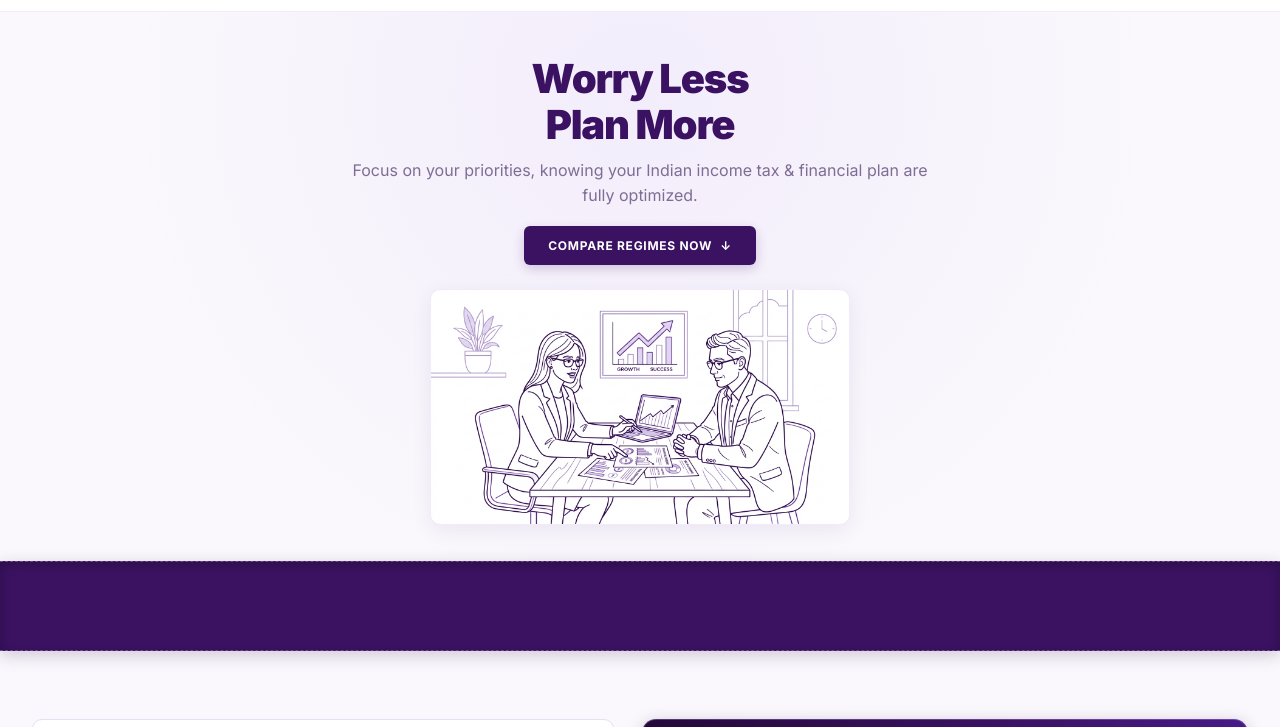
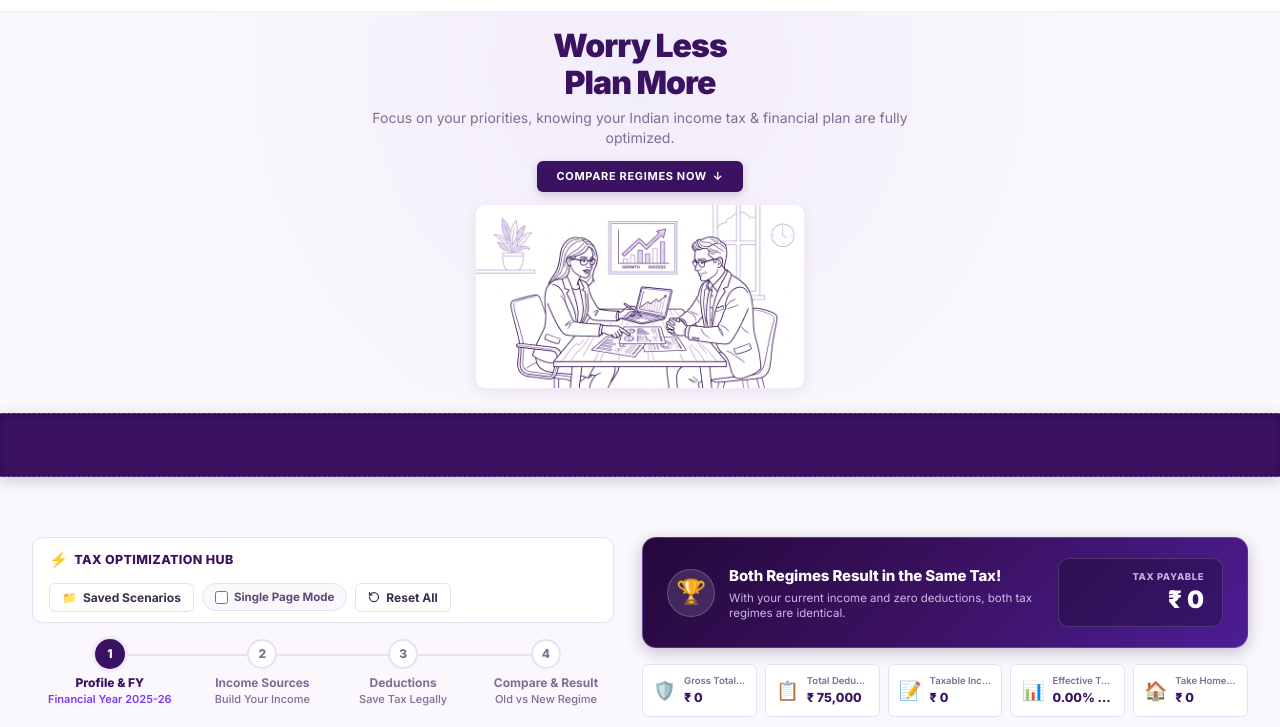
Before and after one commit to uttamvardam/Web-Projects, a website: page index.html in a window 1280 px wide. Shown: the part 57-784 px from the top of the page. Drawn offline with Linux system fonts and the light colour scheme.

Commit message:
Scale hero elements so both discussion illustration and full purple separator band are 100% visible on first screen

```diff
--- a/Tax-Clarity/css/styles.css
+++ b/Tax-Clarity/css/styles.css
@@ -174,7 +174,7 @@ button {
 
 /* ================= HERO / TOP VISUAL AREA ================= */
 .hero-visual-section {
-  padding: 44px 0 36px 0;
+  padding: 16px 0 10px 0;
   text-align: center;
   position: relative;
   background: radial-gradient(circle at 50% 15%, rgba(124, 58, 237, 0.06) 0%, transparent 65%);
@@ -189,12 +189,12 @@ button {
 }
 
 .hero-main-title {
-  font-size: 2.5rem;
+  font-size: 2rem;
   font-weight: 900;
   line-height: 1.15;
   color: var(--color-primary);
   letter-spacing: -0.03em;
-  margin-bottom: 10px;
+  margin-bottom: 6px;
 }
 
 [data-theme="dark"] .hero-main-title {
@@ -202,40 +202,40 @@ button {
 }
 
 .hero-subtitle {
-  font-size: 1rem;
+  font-size: 0.875rem;
   color: var(--text-muted);
   font-weight: 400;
-  max-width: 580px;
-  line-height: 1.55;
-  margin-bottom: 18px;
+  max-width: 540px;
+  line-height: 1.45;
+  margin-bottom: 12px;
 }
 
 .hero-cta-btn {
   display: inline-flex;
   align-items: center;
-  gap: 8px;
-  padding: 10px 24px;
+  gap: 6px;
+  padding: 7px 20px;
   background: var(--color-primary);
   color: #FFFFFF;
   border-radius: var(--radius-sm);
-  font-size: 12px;
+  font-size: 11px;
   font-weight: 700;
   letter-spacing: 0.06em;
   text-transform: uppercase;
   border: none;
   transition: all var(--transition-fast);
-  box-shadow: 0 4px 12px rgba(59, 18, 98, 0.2);
+  box-shadow: 0 3px 10px rgba(59, 18, 98, 0.2);
   text-decoration: none;
 }
 
 .hero-cta-btn:hover {
   background: var(--color-primary-hover);
-  transform: translateY(-2px);
-  box-shadow: 0 6px 16px rgba(59, 18, 98, 0.28);
+  transform: translateY(-1px);
+  box-shadow: 0 5px 14px rgba(59, 18, 98, 0.28);
 }
 
 .hero-illustration-wrapper {
-  margin-top: 24px;
+  margin-top: 12px;
   display: flex;
   justify-content: center;
   align-items: center;
@@ -244,10 +244,10 @@ button {
 
 .hero-illustration-img {
   width: 100%;
-  max-width: 420px;
+  max-width: 330px;
   height: auto;
   border-radius: var(--radius-md);
-  box-shadow: 0 6px 20px rgba(59, 18, 98, 0.07);
+  box-shadow: 0 4px 14px rgba(59, 18, 98, 0.07);
   border: 1px solid var(--border-subtle);
   background: #FFFFFF;
   display: block;
@@ -256,13 +256,14 @@ button {
 /* ================= FULL-WIDTH DEEP PURPLE SEPARATOR BAND ================= */
 .purple-separator-band {
   width: 100%;
-  height: 90px;
+  height: 64px;
   background: var(--bg-ribbon); /* #24083B / deep royal purple */
   border-top: 1px dashed rgba(233, 213, 255, 0.28);
   border-bottom: 1px dashed rgba(233, 213, 255, 0.28);
-  margin-bottom: 36px;
+  margin-top: 14px;
+  margin-bottom: 28px;
   position: relative;
-  box-shadow: inset 0 3px 12px rgba(0, 0, 0, 0.25), 0 4px 16px rgba(36, 8, 59, 0.2);
+  box-shadow: inset 0 2px 8px rgba(0, 0, 0, 0.25), 0 4px 14px rgba(36, 8, 59, 0.2);
 }
 
 /* ================= MAIN 2-COLUMN DASHBOARD ================= */
--- a/css/styles.css
+++ b/css/styles.css
@@ -174,7 +174,7 @@ button {
 
 /* ================= HERO / TOP VISUAL AREA ================= */
 .hero-visual-section {
-  padding: 44px 0 36px 0;
+  padding: 16px 0 10px 0;
   text-align: center;
   position: relative;
   background: radial-gradient(circle at 50% 15%, rgba(124, 58, 237, 0.06) 0%, transparent 65%);
@@ -189,12 +189,12 @@ button {
 }
 
 .hero-main-title {
-  font-size: 2.5rem;
+  font-size: 2rem;
   font-weight: 900;
   line-height: 1.15;
   color: var(--color-primary);
   letter-spacing: -0.03em;
-  margin-bottom: 10px;
+  margin-bottom: 6px;
 }
 
 [data-theme="dark"] .hero-main-title {
@@ -202,40 +202,40 @@ button {
 }
 
 .hero-subtitle {
-  font-size: 1rem;
+  font-size: 0.875rem;
   color: var(--text-muted);
   font-weight: 400;
-  max-width: 580px;
-  line-height: 1.55;
-  margin-bottom: 18px;
+  max-width: 540px;
+  line-height: 1.45;
+  margin-bottom: 12px;
 }
 
 .hero-cta-btn {
   display: inline-flex;
   align-items: center;
-  gap: 8px;
-  padding: 10px 24px;
+  gap: 6px;
+  padding: 7px 20px;
   background: var(--color-primary);
   color: #FFFFFF;
   border-radius: var(--radius-sm);
-  font-size: 12px;
+  font-size: 11px;
   font-weight: 700;
   letter-spacing: 0.06em;
   text-transform: uppercase;
   border: none;
   transition: all var(--transition-fast);
-  box-shadow: 0 4px 12px rgba(59, 18, 98, 0.2);
+  box-shadow: 0 3px 10px rgba(59, 18, 98, 0.2);
   text-decoration: none;
 }
 
 .hero-cta-btn:hover {
   background: var(--color-primary-hover);
-  transform: translateY(-2px);
-  box-shadow: 0 6px 16px rgba(59, 18, 98, 0.28);
+  transform: translateY(-1px);
+  box-shadow: 0 5px 14px rgba(59, 18, 98, 0.28);
 }
 
 .hero-illustration-wrapper {
-  margin-top: 24px;
+  margin-top: 12px;
   display: flex;
   justify-content: center;
   align-items: center;
@@ -244,10 +244,10 @@ button {
 
 .hero-illustration-img {
   width: 100%;
-  max-width: 420px;
+  max-width: 330px;
   height: auto;
   border-radius: var(--radius-md);
-  box-shadow: 0 6px 20px rgba(59, 18, 98, 0.07);
+  box-shadow: 0 4px 14px rgba(59, 18, 98, 0.07);
   border: 1px solid var(--border-subtle);
   background: #FFFFFF;
   display: block;
@@ -256,13 +256,14 @@ button {
 /* ================= FULL-WIDTH DEEP PURPLE SEPARATOR BAND ================= */
 .purple-separator-band {
   width: 100%;
-  height: 90px;
+  height: 64px;
   background: var(--bg-ribbon); /* #24083B / deep royal purple */
   border-top: 1px dashed rgba(233, 213, 255, 0.28);
   border-bottom: 1px dashed rgba(233, 213, 255, 0.28);
-  margin-bottom: 36px;
+  margin-top: 14px;
+  margin-bottom: 28px;
   position: relative;
-  box-shadow: inset 0 3px 12px rgba(0, 0, 0, 0.25), 0 4px 16px rgba(36, 8, 59, 0.2);
+  box-shadow: inset 0 2px 8px rgba(0, 0, 0, 0.25), 0 4px 14px rgba(36, 8, 59, 0.2);
 }
 
 /* ================= MAIN 2-COLUMN DASHBOARD ================= */
```
